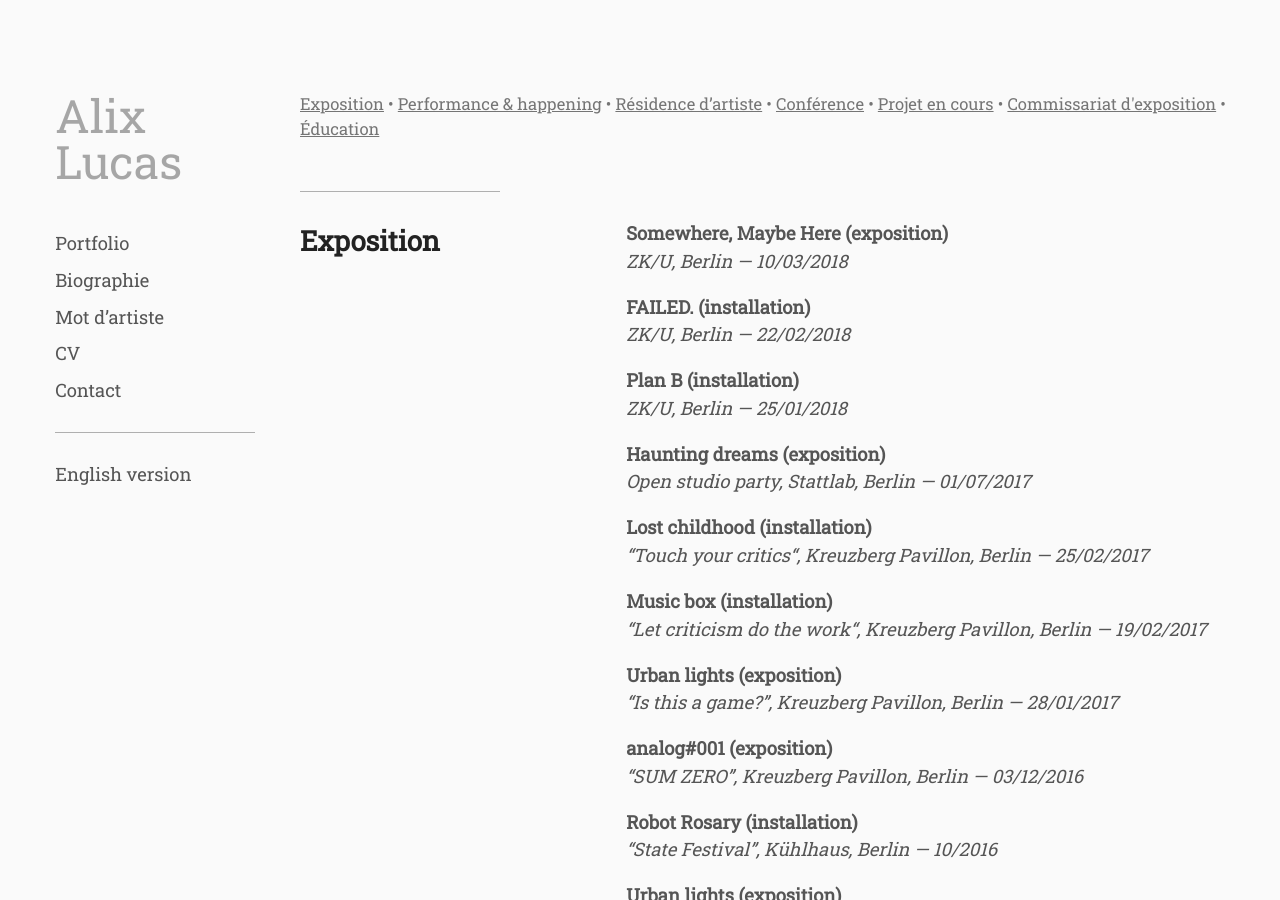
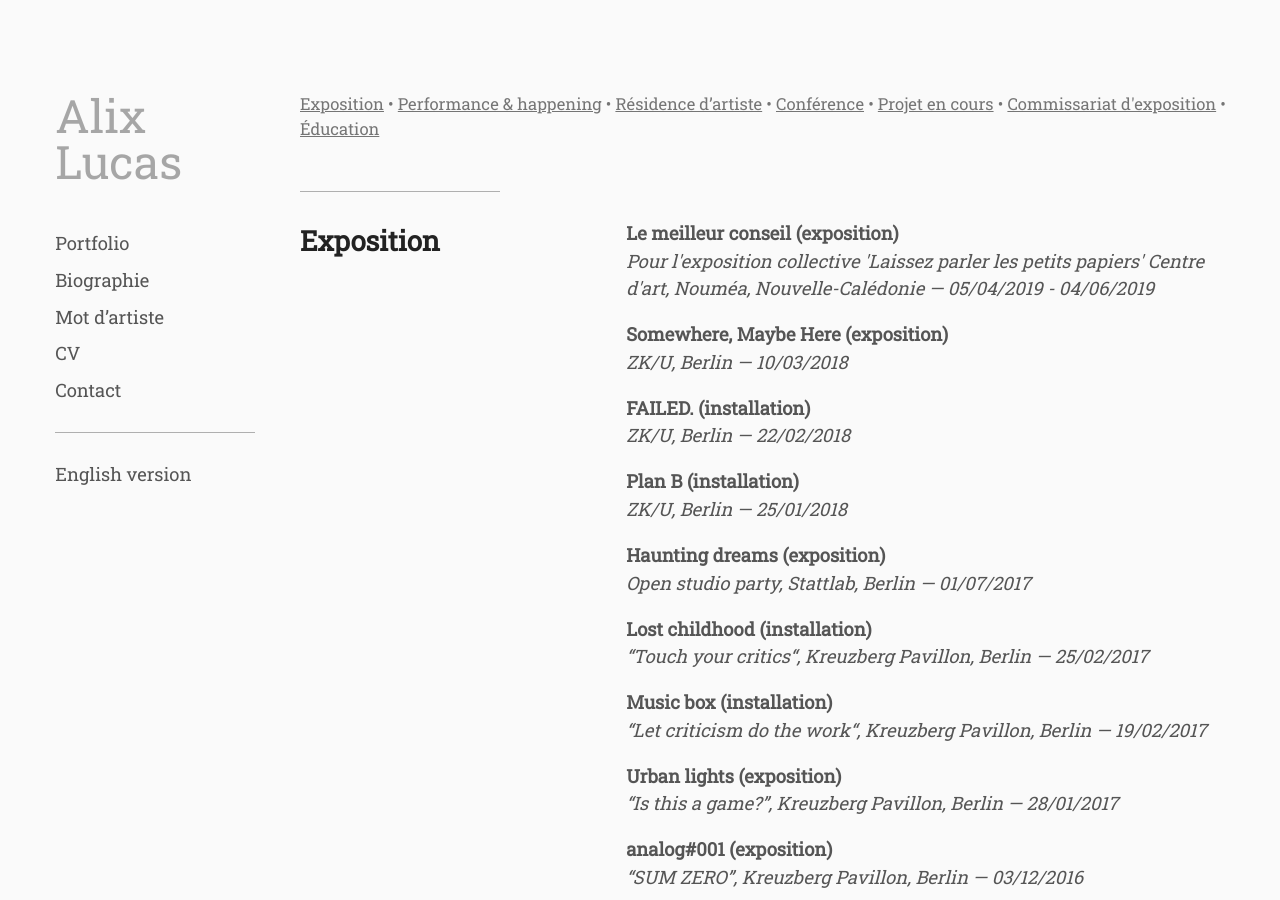
Before and after one commit to whyalix/alixlucas, a Jekyll site: the page built from pages/fr/resume.html, in a window 1280 px wide and 900 px high. Built offline with Jekyll 4.4.1, drawn with Linux system fonts in a browser that asks for light colours.

Commit message:
Update exhibitions.yml

```diff
--- a/_data/fr/exhibitions.yml
+++ b/_data/fr/exhibitions.yml
@@ -1,3 +1,6 @@
+- primary: "Le meilleur conseil (exposition)"
+  secondary: Pour l'exposition collective 'Laissez parler les petits papiers' Centre d'art, Nouméa, Nouvelle-Calédonie — 05/04/2019 - 04/06/2019
+
 - primary: "Somewhere, Maybe Here (exposition)"
   secondary: ZK/U, Berlin — 10/03/2018
 
```
